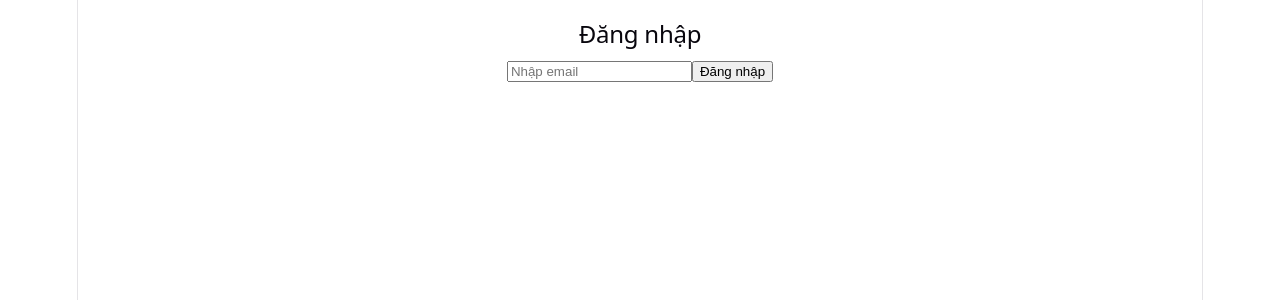
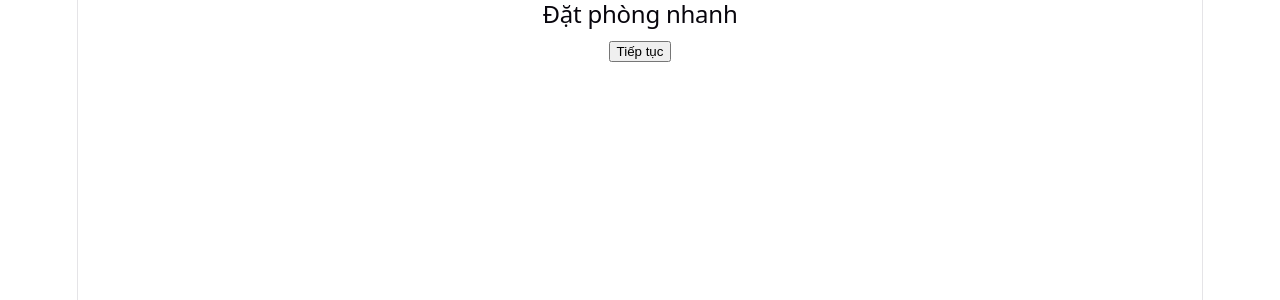
Before and after one commit to bachhoatramvn-creator/dudivillage, a React (Vite) app: page / in a window 1280 px wide. Shown: the top 300 px of the page. Built offline with nearby package versions, Linux system fonts and the light colour scheme.

Commit message:
update UI landing

```diff
--- a/src/App.jsx
+++ b/src/App.jsx
@@ -185,8 +185,15 @@ const { error } = await supabase.from('bookings').insert([
   }
 
   if (!user) {
-    return <Login />
-  }
+  return (
+    <div>
+      <h2>Đặt phòng nhanh</h2>
+      <button onClick={() => supabase.auth.signInWithOtp({ email: 'test@gmail.com' })}>
+        Tiếp tục
+      </button>
+    </div>
+  )
+}
 
   return (
     <div style={{ padding: 20 }}>
@@ -203,6 +210,10 @@ const { error } = await supabase.from('bookings').insert([
 <p>💰 Tổng doanh thu: {stats.revenue} VND</p>
 <p>🏦 Nền tảng thu: {stats.platformRevenue} VND</p>
 <p>🏡 Trả cho host: {stats.hostPayout} VND</p>
+<img
+  src="https://images.unsplash.com/photo-1505691938895-1758d7feb511"
+  style={{ width: '100%', borderRadius: 12 }}
+/>
           <p>🏡 Tổng phòng: {stats.totalRooms}</p>
           <p>📅 Tổng booking: {stats.totalBookings}</p>
           <p>💰 Doanh thu: {stats.revenue} VND</p>
```
